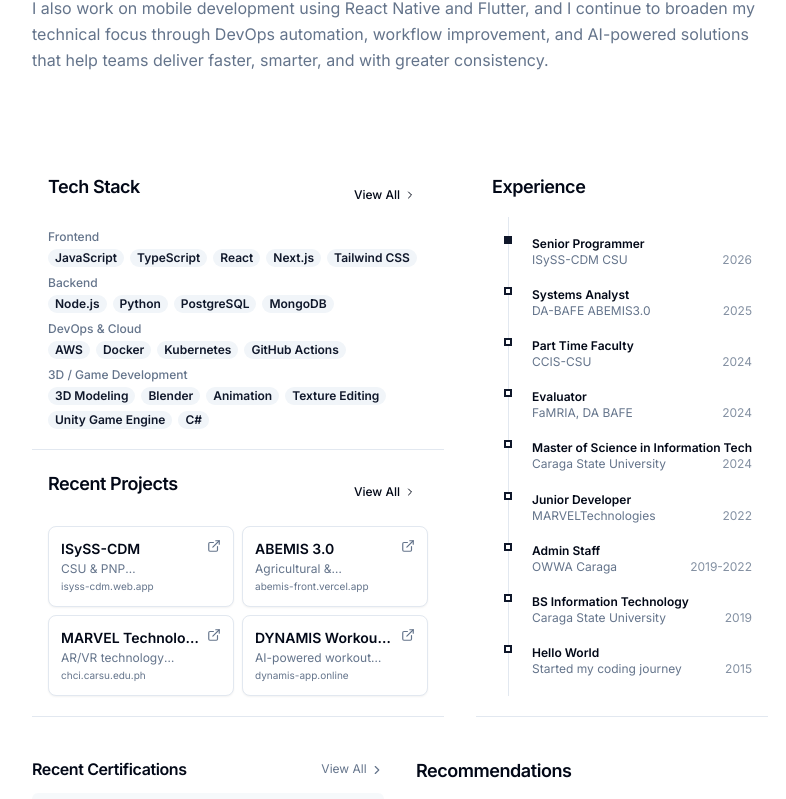
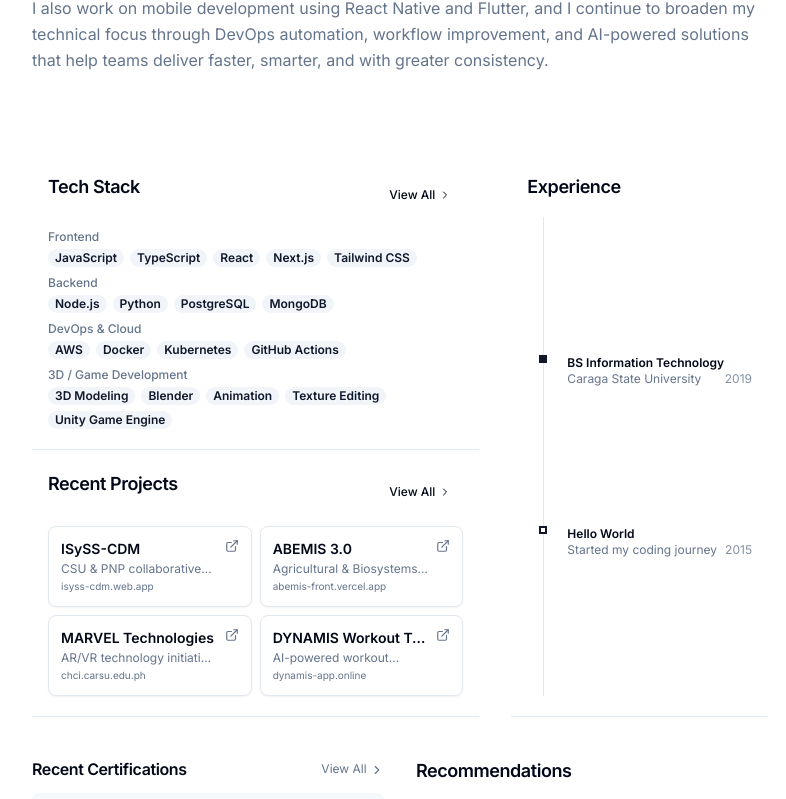
Before and after one commit to scalimbo/portfolio, a Next.js app: page / in a window 1280 px wide. Shown: the part 593-1392 px from the top of the page, without its empty margins (240-1026 px from the left). Built offline with nearby package versions, Linux system fonts and the light colour scheme.

Commit message:
feat: edited site.ts part 2

```diff
--- a/src/data/site.ts
+++ b/src/data/site.ts
@@ -9,8 +9,8 @@ export const site = {
   /** Optional: Facebook profile URL – verified badge links here when set */
   facebookUrl: "" as string | undefined,
   email: "sophiacalimbo@email.com",
-  // calendlyUrl: "https://calendly.com/your-link",
-  // blogUrl: "https://blog.yoursite.com",
+  calendlyUrl: "https://calendly.com/your-link",
+  blogUrl: "https://blog.yoursite.com",
   linkedin: "https://linkedin.com/in/yourprofile",
   github: "https://github.com/yourprofile",
   instagram: "https://instagram.com/yourprofile",
@@ -26,17 +26,6 @@ Beyond full-stack engineering, I also have a strong interest in immersive techno
 I also work on mobile development using React Native and Flutter, and I continue to broaden my technical focus through DevOps automation, workflow improvement, and AI-powered solutions that help teams deliver faster, smarter, and with greater consistency.`;
 
 export const experience = [
-  { role: "Senior Programmer", company: "ISySS-CDM CSU", year: "2026" },
-  { role: "Systems Analyst", company: "DA-BAFE ABEMIS3.0", year: "2025" },
-  { role: "Part Time Faculty", company: "CCIS-CSU", year: "2024" },
-  { role: "Evaluator", company: "FaMRIA, DA BAFE", year: "2024" },
-  {
-    role: "Master of Science in Information Tech",
-    company: "Caraga State University",
-    year: "2024",
-  },
-  { role: "Junior Developer", company: "MARVELTechnologies", year: "2022" },
-  { role: "Admin Staff", company: "OWWA Caraga", year: "2019-2022" },
   {
     role: "BS Information Technology",
     company: "Caraga State University",
@@ -55,7 +44,6 @@ export const techStack = {
     "Animation",
     "Texture Editing",
     "Unity Game Engine",
-    "C#",
   ],
 };
 
```
